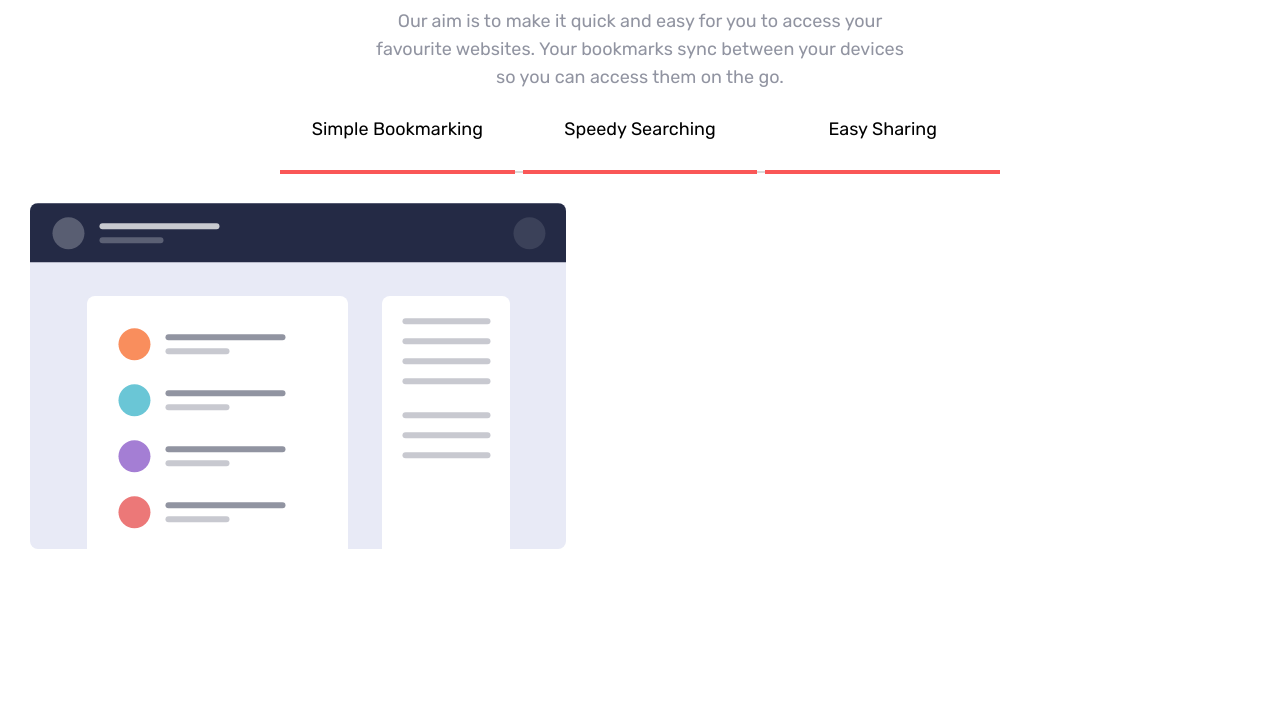
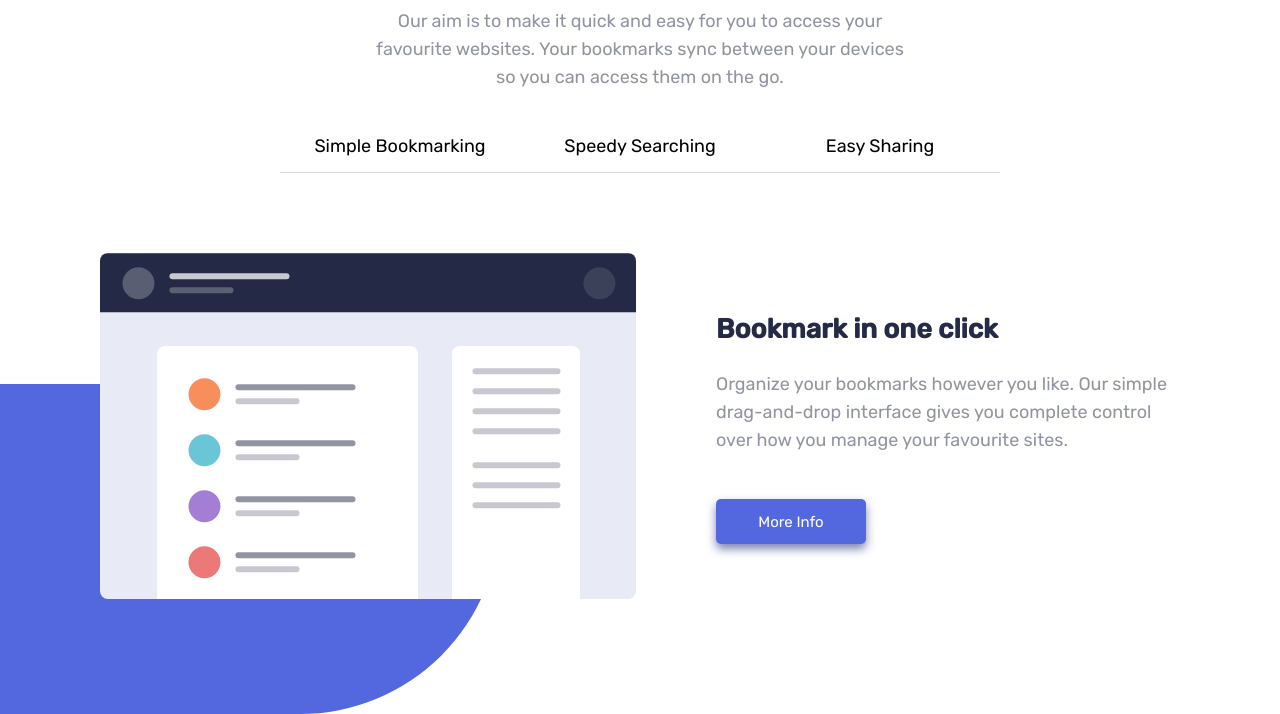
Before and after one commit to Dev-Lyh/Bookmark, a plain HTML site: page index.html in a window 1280 px wide. Shown: the part 716-1430 px from the top of the page. Before the commit the page ends 1295 px from the top, so only its background shows below. Drawn offline with Linux system fonts and the light colour scheme.

Commit message:
Commit make in PC (17:47 PM)

```diff
--- a/index.html
+++ b/index.html
@@ -56,14 +56,52 @@
         </div>
         <div class="geral-feat-carr">
             <div class="flex-carrousel">
-                <label for="checkbtnOne" class="active-label label-1">Simple Bookmarking</label>
-                <label for="checkbtnTwo" class="active-label label-2">Speedy Searching</label>
-                <label for="checkbtnThree" class="active-label label-3">Easy Sharing</label>
+                <label for="checkbtnOne" class="label-1 label">Simple Bookmarking</label>
+                <label for="checkbtnTwo" class="label-2 label">Speedy Searching</label>
+                <label for="checkbtnThree" class="label-3 label">Easy Sharing</label>
             </div>
         </div>
-        <div class="carrousel-feat">
-            <input type="checkbox" id="checkbtnOne" checked>
-            <img src="./images/illustration-features-tab-1.svg" alt="" class="img-carr-1">
+        <input type="radio" id="checkbtnOne" value="checkbtnOne" name="tabs" checked>
+        <div class="carrousel-feat1" id="carrousel-feat1">
+            <div class="img-car">
+                <img src="./images/illustration-features-tab-1.svg" alt="" class="img-carr-1">
+            </div>
+            <div class="text-feat">
+                <h2>Bookmark in one click</h2>
+                <p>
+                    Organize your bookmarks however you like. Our simple drag-and-drop interface
+                    gives you complete control over how you manage your favourite sites.
+                </p>
+                <button class="btn-heroB">More Info</button>
+            </div>
+        </div>
+        <input type="radio" id="checkbtnTwo" value="checkbtnTwo" name="tabs">
+        <div class="carrousel-feat2">
+            <div class="img-car">
+                <img src="./images/illustration-features-tab-2.svg" alt="" class="img-carr-1">
+            </div>
+            <div class="text-feat">
+                <h2>Bookmark in one click</h2>
+                <p>
+                    Organize your bookmarks however you like. Our simple drag-and-drop interface
+                    gives you complete control over how you manage your favourite sites.
+                </p>
+                <button class="btn-heroB">More Info</button>
+            </div>
+        </div>
+        <input type="radio" id="checkbtnThree" value="checkbtnThree" name="tabs">
+        <div class="carrousel-feat3">
+            <div class="img-car">
+                <img src="./images/illustration-features-tab-3.svg" alt="" class="img-carr-1">
+            </div>
+            <div class="text-feat">
+                <h2>Bookmark in one click</h2>
+                <p>
+                    Organize your bookmarks however you like. Our simple drag-and-drop interface
+                    gives you complete control over how you manage your favourite sites.
+                </p>
+                <button class="btn-heroB">More Info</button>
+            </div>
         </div>
     </nav>
     <!--
@@ -73,5 +111,6 @@
         <textarea id="textarea" cols="30" rows="10"></textarea>
         </div>
     -->
+    <script src="main.js"></script>
 </body>
 </html>
--- a/style.css
+++ b/style.css
@@ -60,6 +60,7 @@ ul{
     justify-content: center;
     align-items: center;
     margin-top: 30px;
+    padding: 0 100px;
 }
 .hero-part::before{
     content: '';
@@ -153,46 +154,84 @@ ul{
     align-items: center;
     height: 82px;
     width: 720px;
-    border-bottom: 2px solid var(--LightGray);
+    border-bottom: 1px solid var(--LightGray);
 
+}
+
+.carrousel-feat1 , .carrousel-feat2, .carrousel-feat3{
+    display: flex;
+    padding: 0px 100px;
+    margin-top: 80px;
+    align-items: center;
+    justify-content: center;
+}
+.carrousel-feat1::before , .carrousel-feat2::before, .carrousel-feat3::before{
+    content: '';
+    position: absolute;
+    z-index: -1;
+    width: 500px;
+    height: 330px;
+    background-color: var(--SoftBlue);
+    border-bottom-right-radius: 200px;
+    left: 0;
+    top: 1100px;
+}
+.text-feat{
+    padding-left: 80px;
+}
+.text-feat button{
+    width: 150px;
+    height: 45px;
+    border: none;
+    border-radius: 5px;
+    font-size: 15px;
+    cursor: pointer;
+    margin-top: 20px;
+}
+.carrousel-feat1 p , .carrousel-feat2 p , .carrousel-feat3 p{
+    color: var(--GrayBlue);
+    margin-top: 25px;
+    margin-bottom: 25px;
+    line-height: 28px;
+}
+.carrousel-feat1 h2 , .carrousel-feat2 h2, .carrousel-feat3 h2{
+    color: var(--DarkBlue);
+    margin-bottom: 25px;
+}
+.carrousel-feat1 , .carrousel-feat2, .carrousel-feat3{
+    display: none;
+}
+input#checkbtnOne:checked~.carrousel-feat1{
+    display: flex;
+}
+input#checkbtnTwo:checked~.carrousel-feat2{
+    display: flex;
+    bottom: 0;
+}
+input#checkbtnThree:checked~.carrousel-feat3{
+    display: flex;
+}
+input[type="radio"]#checkbtnOne{
+    display: none;
+}
+input[type="radio"]#checkbtnTwo{
+    display: none;
+}
+input[type="radio"]#checkbtnThree{
+    display: none;
 }
 .flex-carrousel label{
     text-align: center;
-    padding: 30px 0;
+    line-height: 40px;
+    padding: .8em;
     cursor: pointer;
-    width: 238px;
+    width: 240px;
+    height: 40px;
 }
-.active-label{
-    border-bottom: 4px solid var(--SoftRed);
+.flex-carrousel .label-1::after{
+    content: "";
+    display: none;
+    border-bottom: 4px solid red;
+    position: relative;
+    top: 2px;
 }
-.label-1{
-    margin-left: 0;
-}
-.label-2{
-    margin: 0 8px;
-}
-.label-3{
-    margin-right: 0;
-}
-.carrousel-feat{
-    padding: 30px;
-}
-.img-carr-1{
-    display: none;
-}
-input#checkbtnOne{
-    display: none;
-}
-input#checkbtnOne:checked~img{
-    display: block;
-    bottom: 0;
-}
-/*textarea/*{
-    display: none;
-}
-input#checktext{
-    display: none;
-}
-input#checktext:checked~textarea{
-    display: block;
-}*/
```
Also changed, not shown: main.js (added).
